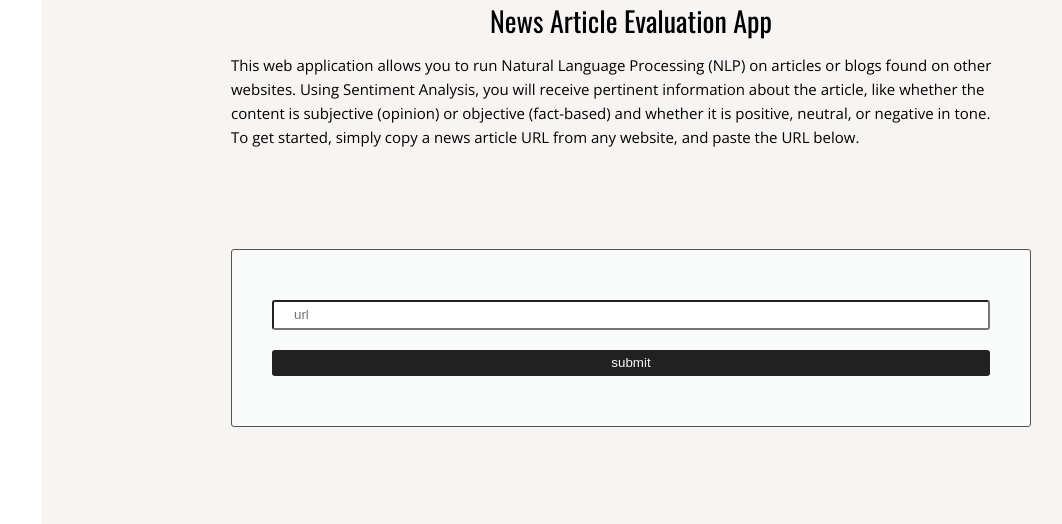
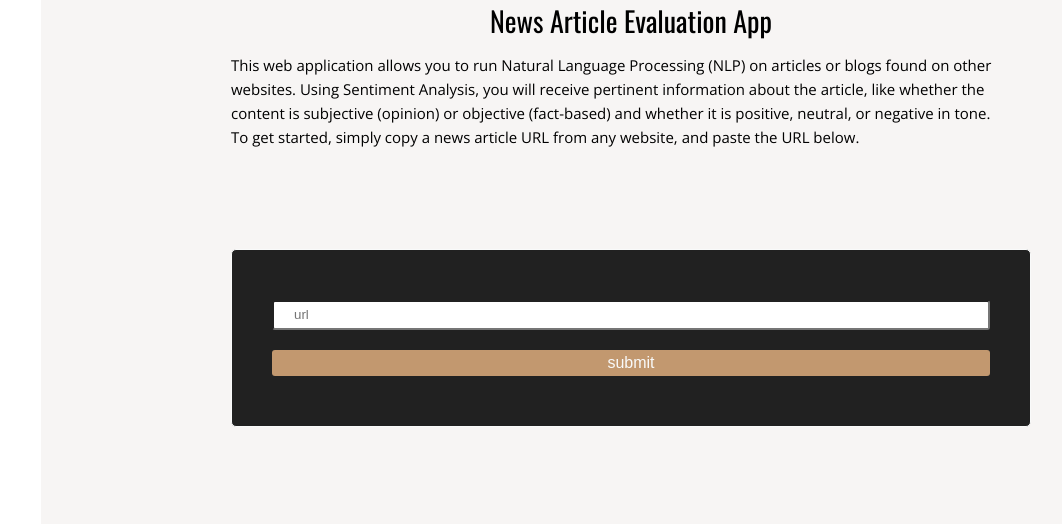
Before and after one commit to Enid-Sky/evaluate-the-news-nlp, a website built with webpack: page src/client/views/index.html in a window 1280 px wide. Shown: the part 239-763 px from the top of the page, without its empty margins (9-1071 px from the left). Built offline with nearby package versions, Linux system fonts and the light colour scheme; a web font is replaced by a local one.

Commit message:
update hover and active state for button

```diff
--- a/src/client/styles/form.scss
+++ b/src/client/styles/form.scss
@@ -5,24 +5,25 @@ $color-black: #212121;
 
 
 form {
-    border: 1px solid #545454;
-    border-radius: 3px;
+    border: 1px solid $color-secondary;
+    border-radius: 5px;
     padding: 40px;
-    background-color: $color-secondary;
+    background-color: $color-black;
 }
 
 
 
 #button {
-    background-color: $color-black;
+    background-color: #c2986f;
+    font-size: 16px;
     color: $color-secondary;
     border: none;
     &:hover {
-        background: rgb(136, 136, 136);
+        background: #c7b17b;
       }
-      &:active {
-        background-color: #3e8e41;
-        box-shadow: 0 5px #666;
+            &:active {
+        background-color:#c7b17b;
+        box-shadow: 0 5px rgb(119, 117, 116);
         transform: translateY(4px);
       }
 
```
